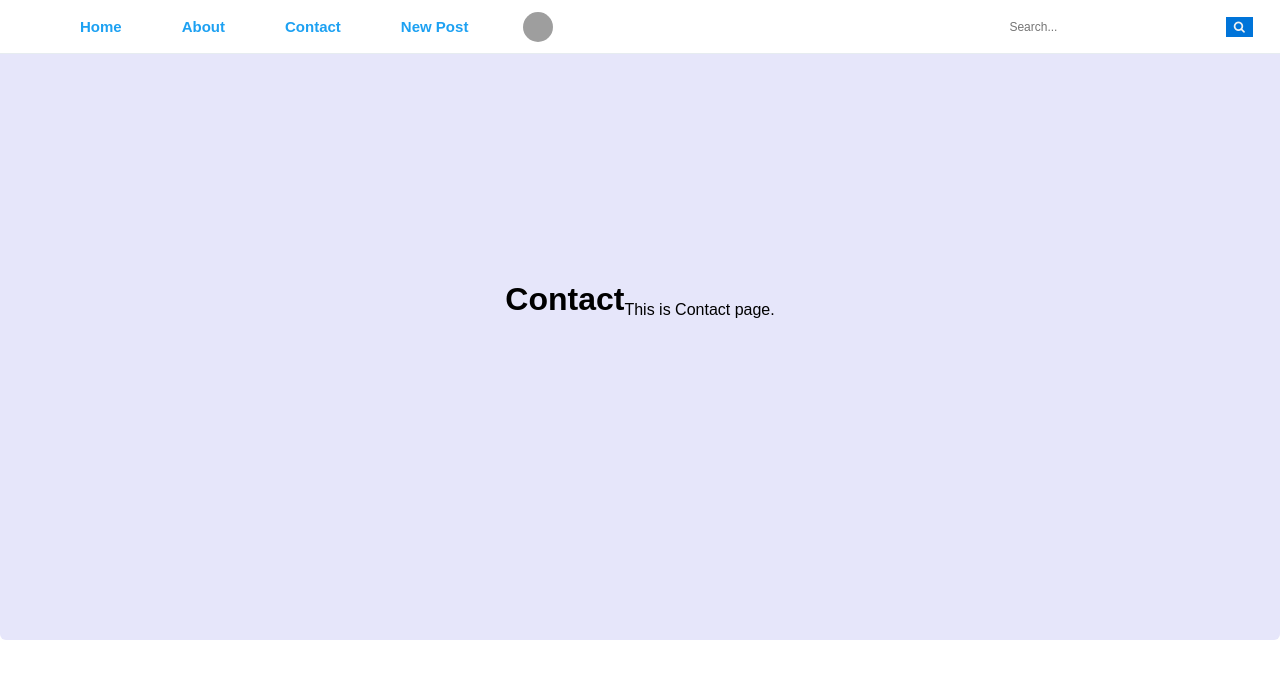
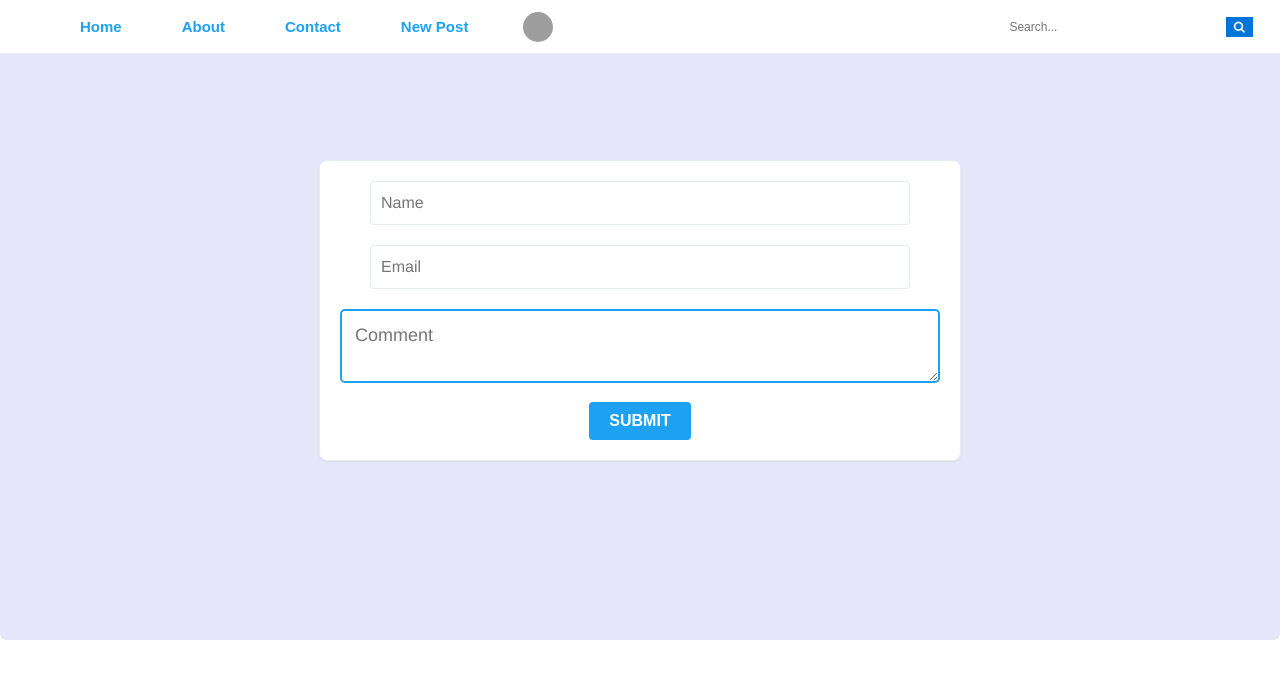
Before and after one commit to zaklinaradivojevic/Personal_Blog, a Flask app: page /contact in a window 1280 px wide. Shown: the top 679 px of the page. Run offline with Flask 3, Linux system fonts and the light colour scheme; grey boxes are pictures that could not be loaded.

Commit message:
sedmi commit

```diff
--- a/static/main.css
+++ b/static/main.css
@@ -254,7 +254,47 @@
   font-family: 'Lobster';
 }
 
+.feedback-input {
+  color:gray;
+  font-family: Helvetica, Arial, sans-serif;
+  font-weight:500;
+  font-size: 18px;
+  border-radius: 5px;
+  line-height: 22px;
+  background-color: transparent;
+  border:2px solid  #1da1f2;
+  transition: all 0.3s;
+  padding: 13px;
+  margin-bottom: 15px;
+  width:100%;
+  box-sizing: border-box;
+  outline:0;
+}
 
+.feedback-input:focus { border:2px solid  #1da1f2; }
+
+.feedback-input textarea {
+  height: 150px;
+  line-height: 150%;
+  resize:vertical;
+}
+
+.feedback-input [type="submit"] {
+  font-family: 'Montserrat', Arial, Helvetica, sans-serif;
+  width: 100%;
+  background: #1da1f2;
+  border-radius:5px;
+  border:0;
+  cursor:pointer;
+  color:white;
+  font-size:24px;
+  padding-top:10px;
+  padding-bottom:10px;
+  transition: all 0.3s;
+  margin-top:-4px;
+  font-weight:700;
+}
+.feedback-input [type="submit"]:hover { background: #1da1f2; }
 /* For screens smaller than 768px (i.e., mobile devices) */
 @media (max-width: 767px) {
     nav {
--- a/templates/contact.html
+++ b/templates/contact.html
@@ -1,7 +1,11 @@
 {% extends "base.html" %}
 {% block content %}
    <div class="about">
-     <h1>Contact </h1>
-     <p>This is Contact page.</p>
-   </div>
+    <form>
+      <input name="name" type="text" class="feedback-input" placeholder="Name" />
+      <input name="email" type="text" class="feedback-input" placeholder="Email" />
+      <textarea name="text" class="feedback-input" placeholder="Comment"></textarea>
+      <input type="submit" value="SUBMIT"/>
+    </form>
+      </div>
  {% endblock %}
```
